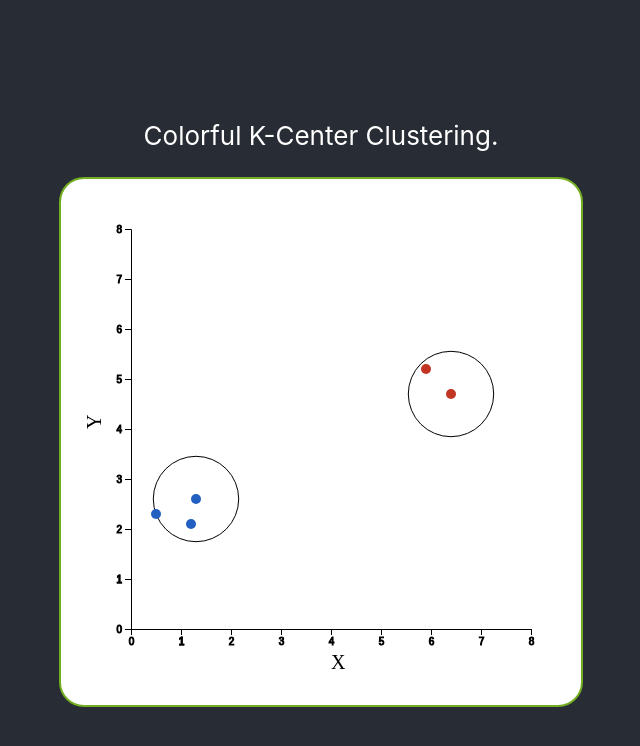
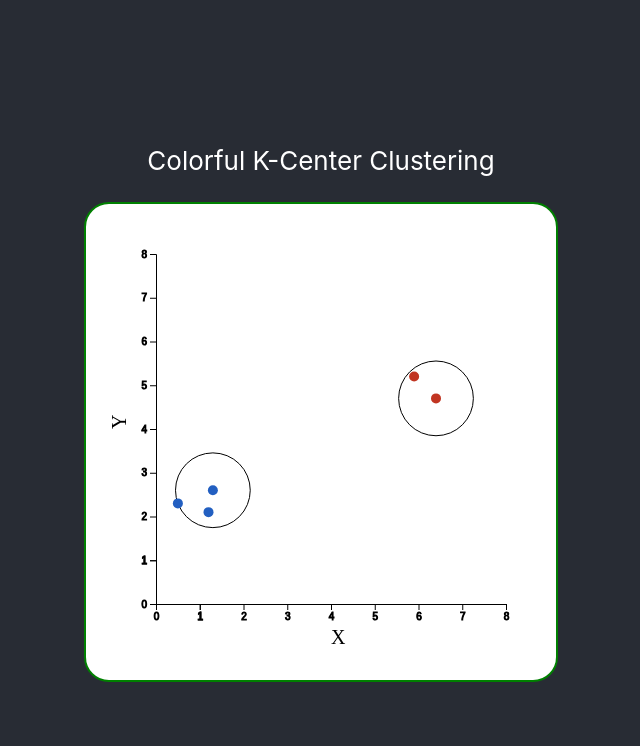
Before and after one commit to timothy-ch-cheung/k-center, a React (Create React App) app in the folder webapp/: page / in a window 1280 px wide. Shown: the top 746 px of the page, without its empty margins (319-959 px from the left). Built offline with nearby package versions, Linux system fonts and the light colour scheme.

Commit message:
Add tooltip to chart

```diff
--- a/webapp/package.json
+++ b/webapp/package.json
@@ -3,6 +3,8 @@
   "version": "0.1.0",
   "private": true,
   "dependencies": {
+    "@emotion/core": "^10.1.1",
+    "@emotion/styled": "^10.0.27",
     "@testing-library/jest-dom": "^5.11.4",
     "@testing-library/react": "^11.1.0",
     "@testing-library/user-event": "^12.1.10",
--- a/webapp/public/index.html
+++ b/webapp/public/index.html
@@ -24,7 +24,7 @@
       work correctly both with client-side routing and a non-root public URL.
       Learn how to configure a non-root public URL by running `npm run build`.
     -->
-    <title>React App</title>
+    <title>Clustering Visualiser</title>
   </head>
   <body>
     <noscript>You need to enable JavaScript to run this app.</noscript>
--- a/webapp/src/App.css
+++ b/webapp/src/App.css
@@ -24,12 +24,6 @@
   color: white;
 }
 
-.chart {
-  color: black;
-  font-family: "Times New Roman", Times, serif;
-  font-size: 20px;
-}
-
 .App-link {
   color: #61dafb;
 }
--- a/webapp/src/App.tsx
+++ b/webapp/src/App.tsx
@@ -37,9 +37,9 @@ function App() {
         <div className="App">
             <header className="App-header">
                 <p>
-                    Colorful K-Center Clustering.
+                    Colorful K-Center Clustering
                 </p>
-                <Chart chart={data} width={400} height={400}/>
+                <Chart chart={{data: data, centerRadius:0.854}} width={350} height={350}/>
             </header>
         </div>
     );
--- a/webapp/src/components/Chart.tsx
+++ b/webapp/src/components/Chart.tsx
@@ -1,6 +1,32 @@
 import React, {useEffect, useRef} from 'react';
 import d3Chart from './D3Chart'
+import styled from '@emotion/styled'
 
+const ChartFrame = styled("div")`
+    background-color: white;
+    padding: 10px;
+    padding-right: 30px;
+    border-radius: 25px;
+    border: 2px solid green;
+`
+
+const ChartSvg = styled("svg")`
+    color: black;
+    font-family: "Times New Roman", Times, serif;
+    font-size: 20px;
+`
+
+const ToolTip = styled("div")`
+    background-color: rgba(105,105,105, 0.8);
+    border-radius: 5px;
+    height: 18px;
+    opacity: 0;
+    pointer-events: none;
+    position: absolute;
+    text-align: center;
+    font-size: 16px;
+    padding: 5px;
+`
 
 interface ChartItem {
     colour: string,
@@ -10,22 +36,35 @@ interface ChartItem {
 }
 
 interface ChartData {
-    chart: ChartItem[]
-    width: number,
+    data: ChartItem[]
+    centerRadius: number
+}
+
+interface Props {
+    chart: ChartData
+    width: number
     height: number
 }
 
-export default function Chart(props: ChartData): JSX.Element {
+export default function Chart(props: Props): JSX.Element {
     useEffect(() => {
         d3Chart.create({
-            width: props.width || 0,
-            height: props.height || 0,
-            chart: props.chart || []
+            width: props.width,
+            height: props.height,
+            chart: props.chart
+        });
+    }, [])
+
+    useEffect(() => {
+        d3Chart.update({
+            width: props.width,
+            height: props.height,
+            chart: props.chart
         });
     }, [props])
 
-    return <div style={{backgroundColor: "white", padding: "10px", paddingRight: "30px", borderRadius: "25px",
-        border: "2px solid #73AD21"}}>
-        <svg className="chart"/>
-    </div>
+    return <ChartFrame>
+        <ChartSvg className="chart"/>
+        <ToolTip className="tooltip"/>
+    </ChartFrame>
 }
--- a/webapp/src/components/D3Chart.js
+++ b/webapp/src/components/D3Chart.js
@@ -1,39 +1,39 @@
 import * as d3 from "d3";
 
-const EventEmitter = require('events').EventEmitter;
-
 const D3Chart = {}
+let chart
 
 const margin = {top: 40, right: 20, bottom: 60, left: 60};
 
+const radiusToPixels = (chartSize, maxDomain, radius) => (chartSize / maxDomain) * radius
+
 D3Chart.create = function (props) {
-    const chart = d3.select(".chart")
+    chart = d3.select(".chart")
         .attr('width', props.width + margin.left + margin.right)
         .attr('height', props.height + margin.top + margin.bottom)
         .append('g')
         .attr('transform', `translate(${margin.left}, ${margin.top})`);
+}
 
-    console.log(props)
-
+D3Chart.update = function (props) {
     const x = d3.scaleLinear()
         .range([0, props.width]);
 
     const y = d3.scaleLinear()
         .range([props.height, 0]);
 
-    const maxDomain = Math.max(d3.min(props.chart, (d) => d.y), d3.max(props.chart, (d) => d.x)) * 1.25
-    const radiusToPixels = (radius) => (props.width/maxDomain)*radius
+    const maxDomain = Math.max(d3.min(props.chart.data, (d) => d.y), d3.max(props.chart.data, (d) => d.x)) * 1.25
 
-    x.domain([0,maxDomain]);
-    y.domain([0,maxDomain]);
+    x.domain([0, maxDomain]);
+    y.domain([0, maxDomain]);
 
     chart.append('g')
         .attr('transform', `translate(0,${props.height})`)
-        .style("stroke","black")
+        .style("stroke", "black")
         .call(d3.axisBottom(x).tickValues([1].concat(x.ticks())));
 
     chart.append('text')
-        .attr('transform', `translate(${props.width/2},${props.height + margin.top})`)
+        .attr('transform', `translate(${props.width / 2},${props.height + margin.top})`)
         .attr('id', 'x-label')
         .text('X');
 
@@ -43,28 +43,43 @@ D3Chart.create = function (props) {
 
     chart.append('text')
         .attr('transform', 'rotate(-90)')
-        .attr('dx', '-10em')
+        .attr('dx', `-${props.height / 2}`)
         .attr('dy', '-1.5em')
         .text('Y');
 
     chart.selectAll('.radii')
-        .data(props.chart)
+        .data(props.chart.data)
         .enter().append('circle')
-        .attr('class','radii')
+        .attr('class', 'radii')
         .attr('cx', (d) => x(d.x))
         .attr('cy', (d) => y(d.y))
-        .attr('r', radiusToPixels(0.854))
+        .attr('r', radiusToPixels(props.width, maxDomain, props.chart.centerRadius))
         .style("stroke", (d) => d.center ? "black" : "none")
         .style('fill', 'none');
 
+    const tooltip = d3.select('.tooltip');
+
     chart.selectAll('.circle')
-        .data(props.chart)
+        .data(props.chart.data)
         .enter().append('circle')
-        .attr('class','circle')
+        .attr('class', 'circle')
         .attr('cx', (d) => x(d.x))
         .attr('cy', (d) => y(d.y))
         .attr('r', 5)
         .style('fill', (d) => d.colour === "RED" ? '#C13522' : '#225FC1')
+        .on('mouseover', (event, d) => {
+            tooltip.transition()
+                .duration(100)
+                .style('opacity', .9);
+            tooltip.text(`(x: ${d.y}, y: ${d.x}) Class: ${d.colour}`)
+                .style('left', `${event.pageX + 5}px`)
+                .style('top', `${event.pageY - 20}px`);
+        })
+        .on('mouseout', () => {
+            tooltip.transition()
+                .duration(400)
+                .style('opacity', 0);
+        });
 }
 
 export default D3Chart;
```
Also changed, not shown: 1 other file (tests, documents, lock files or other folders).
